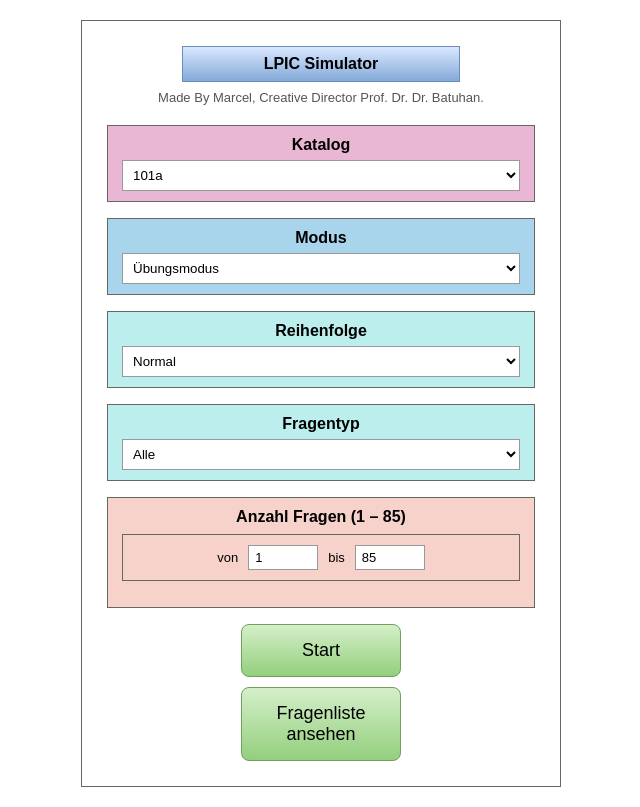
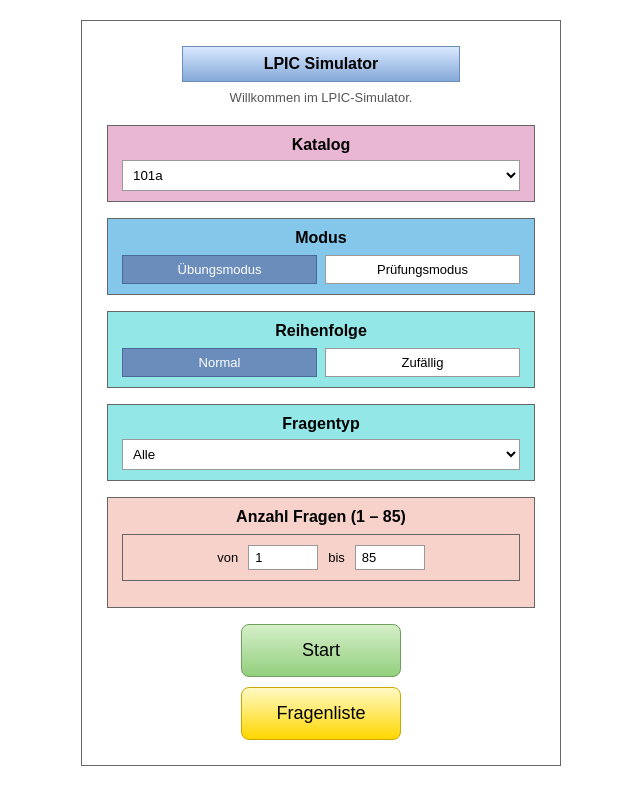
Before and after one commit to Bell589/LPIC-Simulator, an Angular app: page /home in a window 1280 px wide. Shown: the whole page, without its empty margins (319-959 px from the left). Built offline with nearby package versions, Linux system fonts and the light colour scheme; data requests are answered from the project's data file.

Commit message:
Beta 1.2

```diff
--- a/src/app/home/home-page/home-page.css
+++ b/src/app/home/home-page/home-page.css
@@ -33,7 +33,7 @@
     display: none;
 }
 
-/* Alle Boxen mit select oder input */
+/* Dropdown-Boxen */
 div:has(select),
 div:has(input) {
     border: 1px solid #666;
@@ -65,19 +65,67 @@
     background: #e9b7d4;
 }
 
+/* Fragentyp -> türkis */
+div:has(#questionType) {
+    background: #94e7e7;
+}
+
+/* Zeit pro Frage -> lachs */
+div:has(#timePerQuestionSeconds) {
+    background: #f6d2cb;
+}
+
+/* Button-Gruppen-Box Basis */
+.btn-group-box {
+    border: 1px solid #666;
+    padding: 10px 14px;
+    margin-bottom: 16px;
+    box-sizing: border-box;
+}
+
 /* Modus -> blau */
-div:has(#mode) {
-    background: #a9d5ec;
+.mode-box {
+    background: #85c7eb;
 }
 
 /* Reihenfolge -> türkis */
-div:has(#order) {
-    background: #bdeeee;
+.order-box {
+    background: #94e7e7;
 }
 
-/* Fragentyp -> türkis */
-div:has(#questionType) {
-    background: #bdeeee;
+.btn-group-label {
+    display: block;
+    font-weight: bold;
+    margin-bottom: 8px;
+    text-align: center;
+}
+
+.btn-group {
+    display: flex;
+    gap: 8px;
+}
+
+.btn-group button {
+    flex: 1;
+    padding: 6px;
+    border: 1px solid #999;
+    background: #fff;
+    cursor: pointer;
+    font-size: 13px;
+    border-radius: 0;
+    width: auto;
+    margin: 0;
+    display: block;
+}
+
+.btn-group button.active {
+    background: #6b8dbb;
+    color: #fff;
+    border-color: #4a6a99;
+}
+
+.btn-group button:hover:not(.active) {
+    background: #f0f0f0;
 }
 
 /* Anzahl Fragen (von/bis) -> lachs */
@@ -118,13 +166,8 @@
     font-size: 13px;
 }
 
-/* Zeit pro Frage -> lachs */
-div:has(#timePerQuestionSeconds) {
-    background: #f6d2cb;
-}
-
 /* Start Button */
-button {
+.start-btn {
     display: block;
     width: 160px;
     margin: 10px auto 0;
@@ -136,14 +179,22 @@
     cursor: pointer;
 }
 
-button:hover {
+.start-btn:hover {
     background: linear-gradient(#c5e7b6, #81c668);
 }
 
-a {
+.list-btn {
     display: block;
-    text-align: center;
-    margin-top: 10px;
-    color: #555;
-    font-size: 13px;
+    width: 160px;
+    margin: 10px auto 0;
+    padding: 15px;
+    border: 1px solid #c9a800;
+    border-radius: 8px;
+    background: linear-gradient(#fff9c4, #ffd700);
+    font-size: 18px;
+    cursor: pointer;
 }
+
+.list-btn:hover {
+    background: linear-gradient(#fff3a0, #f0c800);
+}
--- a/src/app/home/home-page/home-page.html
+++ b/src/app/home/home-page/home-page.html
@@ -2,14 +2,11 @@
 
     <h1>LPIC Simulator</h1>
 
-    <p>Made By Marcel, Creative Director Prof. Dr. Dr. Batuhan.</p>
+    <p>Willkommen im LPIC-Simulator.</p>
 
     <div>
-
         <label for="catalog">Katalog</label>
-
         <select id="catalog" [(ngModel)]="catalog" (ngModelChange)="onCatalogChange()">
-
             <option value="101a">101a</option>
             <option value="101b">101b</option>
             <option value="101c">101c</option>
@@ -22,64 +19,53 @@
             <option value="102e">102e</option>
             <option value="102f">102f</option>
             <option value="102g">102g</option>
-
         </select>
-
     </div>
 
-    <br>
+   <div class="btn-group-box mode-box">
+    <span class="btn-group-label">Modus</span>
+    <div class="btn-group">
+        <button type="button"
+            [class.active]="mode === 'practice'"
+            (click)="mode = 'practice'">
+            Übungsmodus
+        </button>
+        <button type="button"
+            [class.active]="mode === 'exam'"
+            (click)="mode = 'exam'">
+            Prüfungsmodus
+        </button>
+    </div>
+</div>
+
+<div class="btn-group-box order-box">
+    <span class="btn-group-label">Reihenfolge</span>
+    <div class="btn-group">
+        <button type="button"
+            [class.active]="order === 'normal'"
+            (click)="order = 'normal'">
+            Normal
+        </button>
+        <button type="button"
+            [class.active]="order === 'random'"
+            (click)="order = 'random'">
+            Zufällig
+        </button>
+    </div>
+</div>
 
     <div>
-
-        <label for="mode">Modus</label>
-
-        <select id="mode" [(ngModel)]="mode">
-
-            <option value="practice">Übungsmodus</option>
-            <option value="exam">Prüfungsmodus</option>
-
-        </select>
-
-    </div>
-
-    <br>
-
-    <div>
-
-        <label for="order">Reihenfolge</label>
-
-        <select id="order" [(ngModel)]="order">
-
-            <option value="normal">Normal</option>
-            <option value="random">Zufällig</option>
-
-        </select>
-
-    </div>
-
-    <br>
-
-    <div>
-
         <label for="questionType">Fragentyp</label>
-
         <select id="questionType" [(ngModel)]="questionType">
-
             <option value="all">Alle</option>
             <option value="sc">Single Choice</option>
             <option value="mc">Multiple Choice</option>
             <option value="fi">Freitext</option>
-
         </select>
-
     </div>
 
-    <br>
-
     <div class="range-row">
-
         <span class="range-title">Anzahl Fragen (1 – {{ maxQuestions() }})</span>
-
         <div class="range-inputs">
             <label for="fromQuestion">von</label>
             <input
@@ -88,7 +74,6 @@
                 min="1"
                 [max]="maxQuestions()"
                 [(ngModel)]="fromQuestion">
-
             <label for="toQuestion">bis</label>
             <input
                 id="toQuestion"
@@ -97,38 +82,22 @@
                 [max]="maxQuestions()"
                 [(ngModel)]="toQuestion">
         </div>
-
     </div>
 
-    <br>
-
     @if (mode === 'exam') {
-
         <div>
-
             <label for="timePerQuestionSeconds">Zeit pro Frage (Sek.)</label>
-
             <input
                 id="timePerQuestionSeconds"
                 type="number"
                 min="10"
                 step="10"
                 [(ngModel)]="timePerQuestionSeconds">
-
         </div>
-
-        <br>
-
     }
 
-    <button (click)="startQuiz()">
+    <button class="start-btn" (click)="startQuiz()">Start</button>
 
-        Start
-
-    </button>
-
-    <br>
-
-    <button routerLink="/list">Fragenliste ansehen</button>
+    <button class="list-btn" routerLink="/list">Fragenliste</button>
 
 </section>
```
Lines whose indentation alone changed are shown as unchanged.
